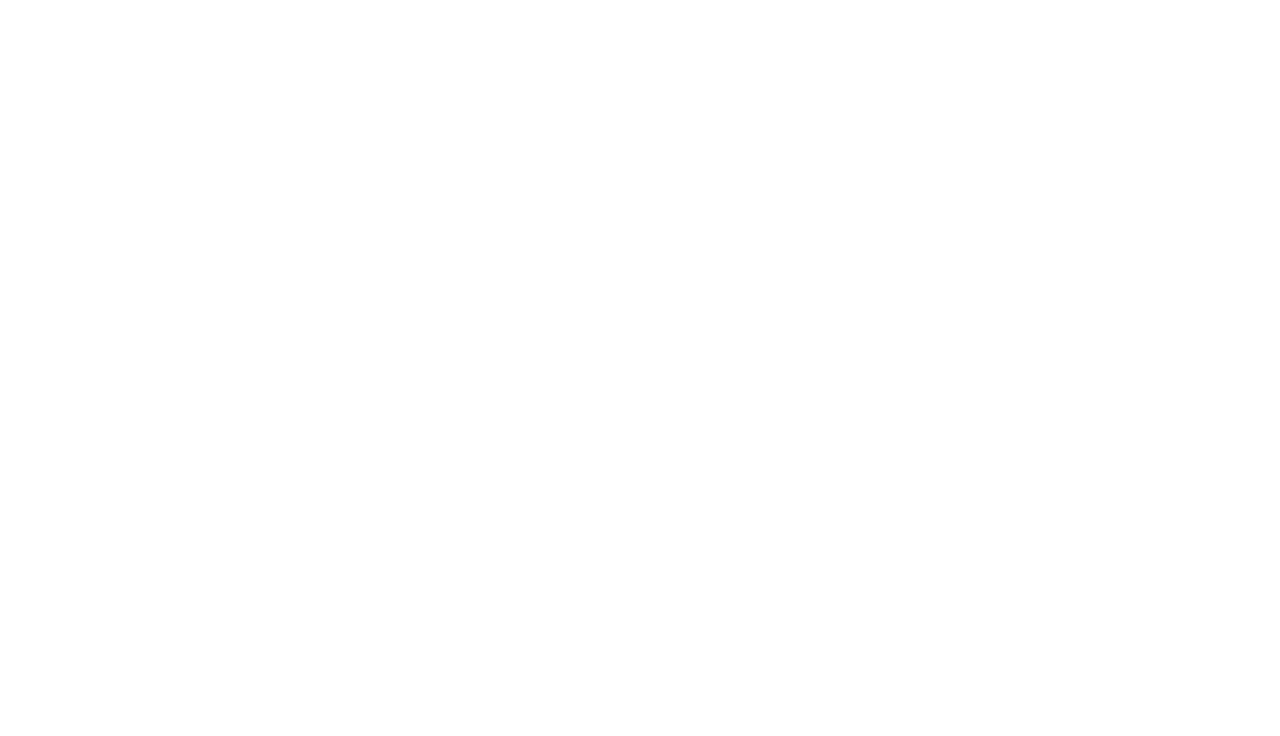
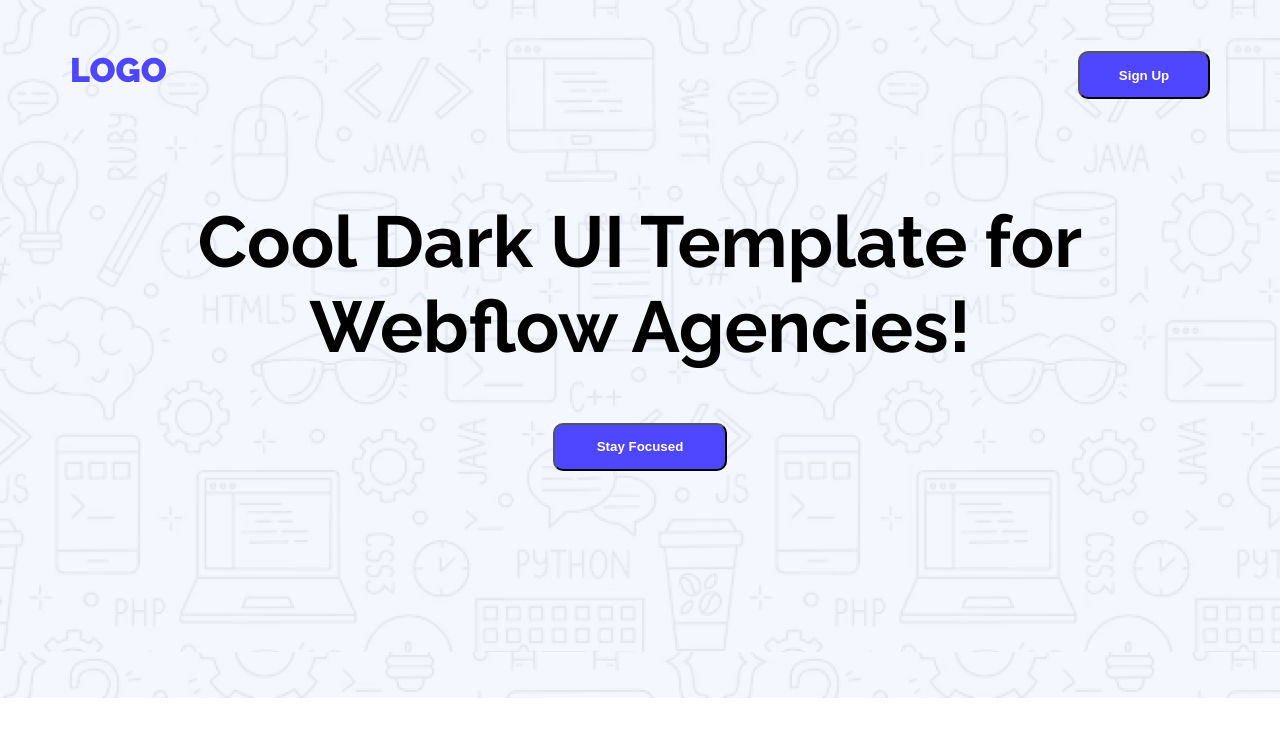
Before and after one commit to riyadhossen74/First-assignment, a plain HTML site: page index.html in a window 1280 px wide. Drawn offline with Linux system fonts and the light colour scheme.

Commit message:
header_sectaion

```diff
--- a/css/style.css
+++ b/css/style.css
@@ -0,0 +1,58 @@
+/* body style  */
+body{
+    max-width: 1440px;
+    margin: 0 auto;
+}
+.raleway_font {
+  font-family: "Raleway", sans-serif;
+  font-optical-sizing: auto;
+  font-style: normal;
+}
+/* share style   */
+    .btn_share{
+    border-radius: 10px;
+    background-color: #4E47FF;
+    color: #FFFFFF;
+    font-weight: bold;
+    }
+
+/* header section  */
+header{
+    background-image: url(../Assets/Hero-bg.png);
+    height: 698px;
+    margin: 0 auto;
+}
+.logo{
+    width: 1140px;
+    height: 151px;
+    margin: 0 auto;
+    display: flex;
+    justify-content: space-between;
+}
+.logo h2{
+    font-size: 34px;
+    font-weight: 900;
+    color: #4E47FF;
+    margin-top: 50px;
+}
+.logo button{
+    padding: 15px;
+    width: 132px;
+    height: 48px;
+    margin-top: 51px;
+
+}
+.drak_ui{
+    font-size: 36px;
+    font-weight: bold;
+    width: 905px;
+    height: 237px;
+    margin: 0 auto;
+    text-align: center;
+}
+.stay_focused{
+    width: 174px;
+    height: 48px;
+    margin: 0 auto;
+
+}
--- a/index.html
+++ b/index.html
@@ -3,10 +3,25 @@
 <head>
     <meta charset="UTF-8">
     <meta name="viewport" content="width=device-width, initial-scale=1.0">
+    <link rel="preconnect" href="https://fonts.googleapis.com">
+<link rel="preconnect" href="https://fonts.gstatic.com" crossorigin>
+<link href="https://fonts.googleapis.com/css2?family=Merriweather:ital,opsz,wght@0,18..144,300..900;1,18..144,300..900&family=Open+Sans:ital,wght@0,300..800;1,300..800&family=Raleway:ital,wght@0,100..900;1,100..900&display=swap" rel="stylesheet">
     <link rel="stylesheet" href="css/style.css">
     <title>First task</title>
 </head>
-<body>
+<body class="raleway_font">
+    <!-- Header section| -->
+     <header>
+        <div class="logo">
+            <h2>LOGO</h2>
+            <button class="btn_share">Sign Up</button>
+        </div>
+        <div class="drak_ui">
+            <h1>Cool Dark UI Template for Webflow Agencies!</h1>
+            <button class="stay_focused btn_share">Stay Focused</button>
+        </div>
 
+
+     </header>
 </body>
 </html>
```
